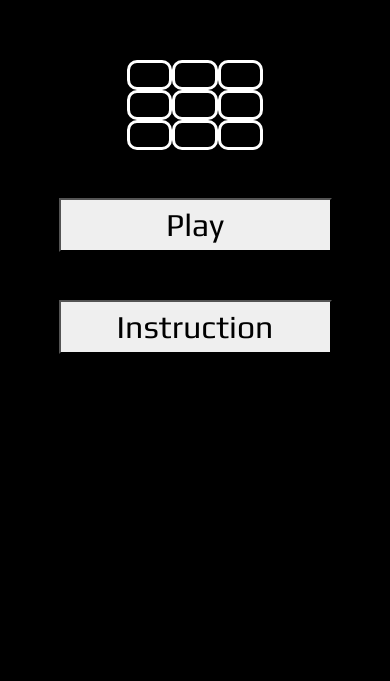
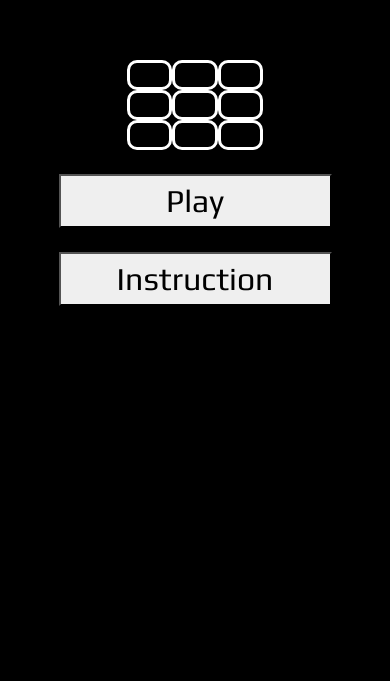
Before and after one commit to Code-Institute-Submissions/yuyu78-memory-light_SeptResub, a plain HTML site: page index.html in a window 390 px wide. Shown: the part 63-744 px from the top of the page. Drawn offline with nearby package versions, Linux system fonts and the light colour scheme.

Commit message:
Make responsive the homepage in Iphone 3/4/4s/5/4s

```diff
--- a/assets/css/style.css
+++ b/assets/css/style.css
@@ -179,7 +179,7 @@ footer {
     /*margin-top: 8rem;*/
 }
 
-@media screen and (max-width: 280px) {
+@media screen and (max-width: 320px) {
     .grid-logo {
         width: 45%;
     }
--- a/index.html
+++ b/index.html
@@ -74,11 +74,11 @@
         <div id="button-home-page">
             <div class="row">
                 <!-- Button Play -->
-                <div class="col-12 mt-5">
+                <div class="col-12 mt-4">
                     <button onclick="window.location.href='startgame.html'" class="btn-game">Play</button>
                 </div>
                 <!-- Button instruction -->
-                <div class="col-12 mt-5">
+                <div class="col-12 mt-4">
                     <button onclick="window.location.href='instruction.html'" class="btn-game">Instruction</button>
                 </div>
             </div>
```
